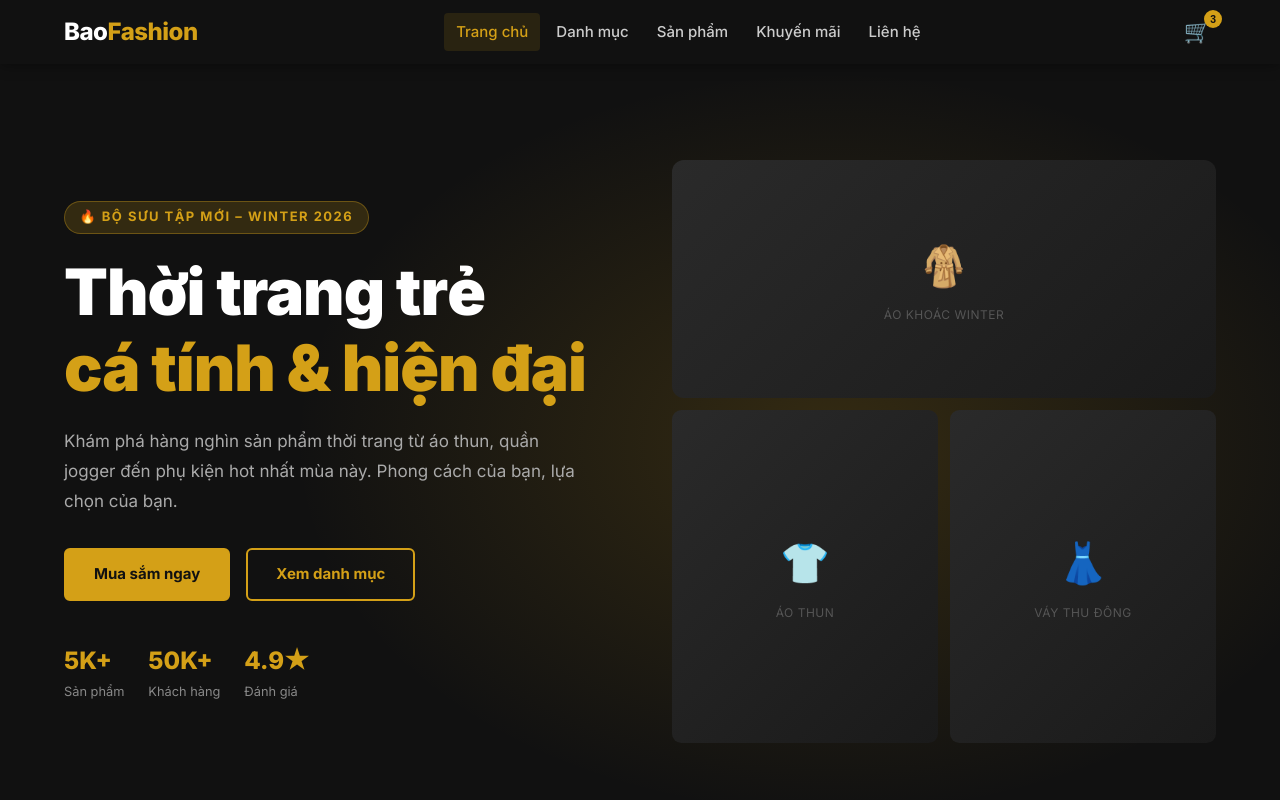
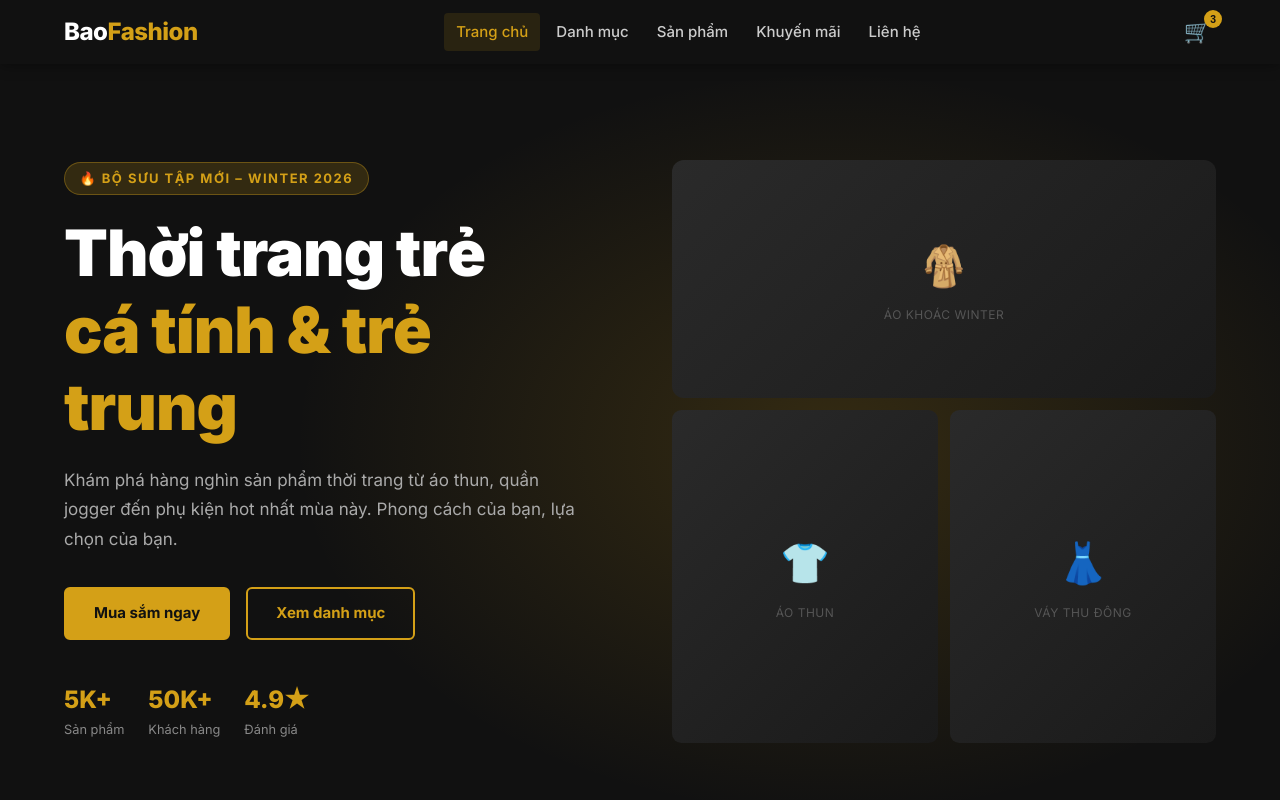
Before and after one commit to baoctdq/Baofashion, a plain HTML site: page index.html in a window 1280 px wide. Shown: the top 800 px of the page. Drawn offline with Linux system fonts and the light colour scheme.

Commit message:
index.html

```diff
--- a/index.html
+++ b/index.html
@@ -48,7 +48,7 @@
       <div class="container hero-inner">
         <div class="hero-text">
           <div class="hero-eyebrow">🔥 Bộ sưu tập mới – Winter 2026</div>
-          <h1>Thời trang trẻ<br><em>cá tính & hiện đại</em></h1>
+          <h1>Thời trang trẻ<br><em>cá tính & trẻ trung </em></h1>
           <p class="hero-desc">
             Khám phá hàng nghìn sản phẩm thời trang từ áo thun, quần jogger đến
             phụ kiện hot nhất mùa này. Phong cách của bạn, lựa chọn của bạn.
```
